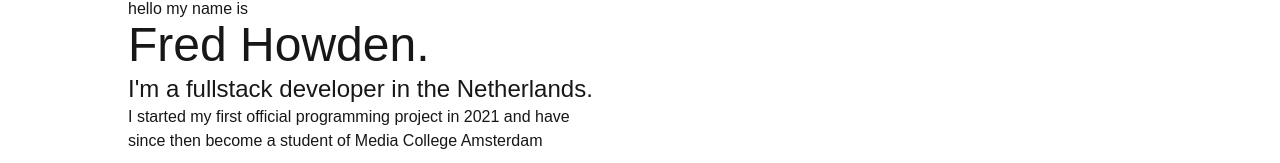
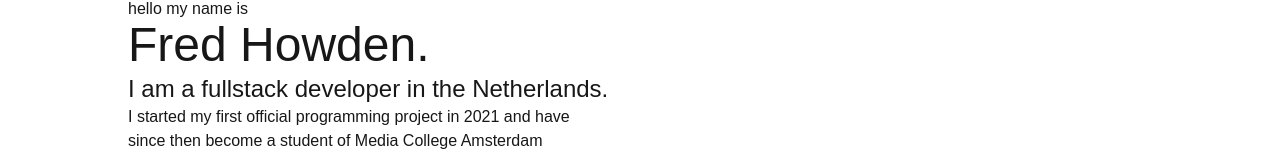
Before and after one commit to FredHowden/myportfolio, a Next.js app: page / in a window 1280 px wide. Shown: the part 190-353 px from the top of the page. Built offline with nearby package versions, Linux system fonts and the light colour scheme.

Commit message:
fixed escaped characters

```diff
--- a/src/app/page.tsx
+++ b/src/app/page.tsx
@@ -2,7 +2,6 @@
 
 import HeroSection from "@/components/hero_section";
 import AboutMe from "@/components/aboutme_section";
-import banana from "@/public/img/banana.jpg"
 import SiepieProjectImage from "@/public/img/siepie_project.png"
 import Image from "next/image";
 
--- a/src/components/aboutme_section.tsx
+++ b/src/components/aboutme_section.tsx
@@ -11,7 +11,7 @@ export default function AboutMe() {
                 that beat the stock market.
                 I didn't, but since then I've succeeded in creating other projects, but currently
                 I am creating a browser extension that automatically replaces all images on a website with versions of the same images,
-                but with the text in each image translated into the user’s preferred language.
+                but with the text in each image translated into the user's preferred language.
             </div>
         </section>
     );
--- a/src/components/hero_section.tsx
+++ b/src/components/hero_section.tsx
@@ -12,7 +12,7 @@ export default function HeroSection() {
                 Fred Howden.
             </div>
             <div className="max-sm:text-2xl max-sm:leading-none max-sm:mt-1 sm:mt-1 sm:text-2xl">
-                I'm a fullstack developer in the Netherlands.
+                I am a fullstack developer in the Netherlands.
             </div>
             <p className="max-sm:mt-3 sm:max-w-[30rem]">
                 I started my first official programming project in 2021 and have since then become a student of Media College Amsterdam
```
